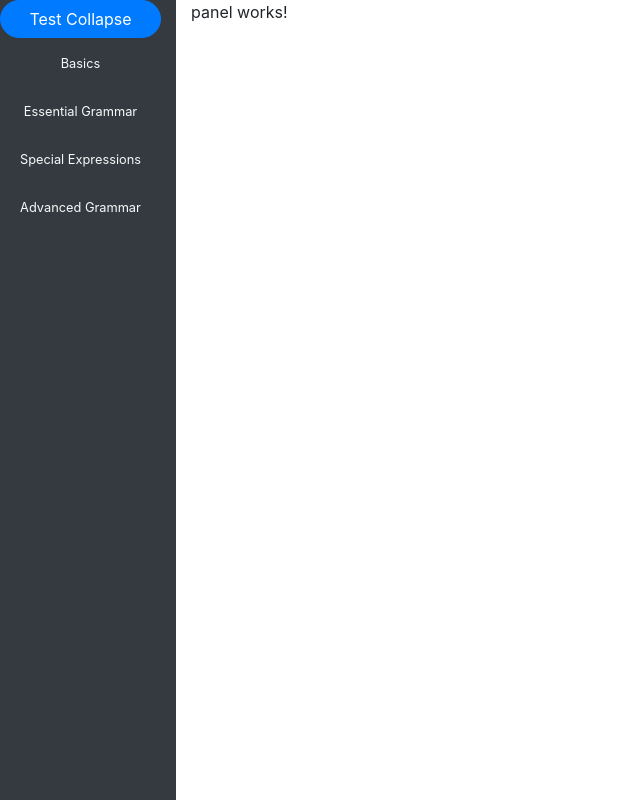
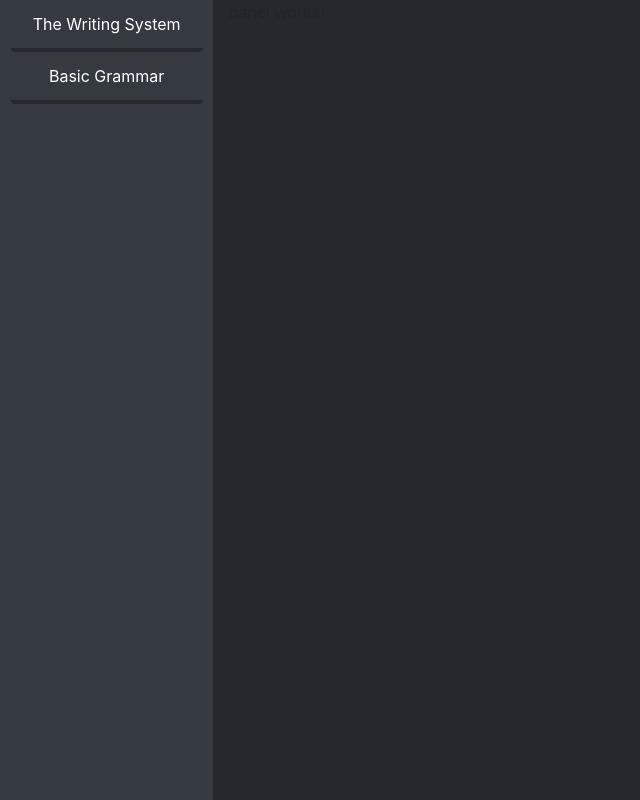
Before and after one commit to daverencordero/tae-kim-guidetojapanese-desktop, an Angular app in the folder guidetojapanese/: page / in a window 1280 px wide. Shown: the whole page, without its empty margins (0-640 px from the left). Built offline with nearby package versions, Linux system fonts and the light colour scheme.

Commit message:
Improved Navigation

```diff
--- a/guidetojapanese/src/app/app.component.html
+++ b/guidetojapanese/src/app/app.component.html
@@ -1,8 +1,10 @@
-<div class="row">
-  <div class="col-auto bg-dark rounded-0 border-0">
-    <app-navigation></app-navigation>
-  </div>
-  <div class="col">
-    <app-panel></app-panel>
+<div class="container-fluid">
+  <div class="row">
+    <div class="col-2 bg-dark p-0">
+      <app-navigation></app-navigation>
+    </div>
+    <div class="col">
+      <app-panel></app-panel>
+    </div>
   </div>
 </div>
--- a/guidetojapanese/src/app/navigation/navigation.component.css
+++ b/guidetojapanese/src/app/navigation/navigation.component.css
@@ -0,0 +1,37 @@
+.chapter-list-group{
+  width: 90%;
+}
+
+.chapter-header{
+  background-color: transparent;
+  color: white;
+  border: 0;
+  border-bottom: 3pt solid #25292d;
+}
+
+.chapter-items{
+  background-color: transparent;
+  padding: 0;
+  margin: 0;
+  border: 0;
+}
+
+.chapter-items button{
+  outline: none;
+  text-align: left;
+  background-color: #25292d;
+  border-radius: 5pt;
+  padding: 0 5pt;
+  margin: 5pt 0;
+  border: 0;
+}
+
+.chapter-subsections{
+  color: white;
+  margin: 5pt 0;
+}
+
+.row{
+  margin: auto;
+  height: 100vh;
+}
--- a/guidetojapanese/src/app/navigation/navigation.component.html
+++ b/guidetojapanese/src/app/navigation/navigation.component.html
@@ -1,33 +1,89 @@
 <!-- Side bar implementation -->
-<div class="container">
-  <div class="row">
-    <!-- List Group -->
-    <ul class="list-group bg-dark rounded-0 border-0 vh-100">
-        <!-- Section Title -->
-        <!-- Dropdown -->
-        <div class="btn btn-primary rounded-pill text-center" data-toggle="collapse" href="#collapse1" role="button">Test Collapse</div>
-        <div class="row">
-          <div class="col">
-            <div class="collapse" id="collapse1">
-              <div class="btn btn-primary">testing</div>
-            </div>
-          </div>
-        </div>
-        <!-- Dropdown END -->
-
-        <li class="list-group-item text-light bg-dark border-0 text-center">
-            <small>Basics</small>
-        </li>
-        <li class="list-group-item text-light bg-dark border-0 text-center">
-            <small>Essential Grammar</small>
-        </li>
-        <li class="list-group-item text-light bg-dark border-0 text-center">
-            <small>Special Expressions</small>
-        </li>
-        <li class="list-group-item text-light bg-dark border-0 text-center">
-            <small>Advanced Grammar</small>
-        </li>
-    </ul>
-    <!-- List Group END-->
-  </div>
+<div class="row d-flex justify-content-center overflow-auto ">
+  <ul class="chapter-list-group list-group">
+    <!--The Writing System-->
+    <li class="chapter-header list-group-item btn"
+        data-toggle="collapse" href="#writing-system" role="button">The Writing System</li>
+    <li class="chapter-items list-group-item collapse" id="writing-system">
+      <button class="btn-block">
+        <div class="chapter-subsections small">Chapter Overview</div>
+      </button>
+      <button class="btn-block">
+        <div class="chapter-subsections small">Hiragana</div>
+      </button>
+      <button class="btn-block">
+        <div class="chapter-subsections small">Hiragana Practice Examples</div>
+      </button>
+      <button class="btn-block">
+        <div class="chapter-subsections small">Katakana</div>
+      </button>
+      <button class="btn-block">
+        <div class="chapter-subsections small">Katakana Practice Examples</div>
+      </button>
+      <button class="btn-block">
+        <div class="chapter-subsections small">Kanji</div>
+      </button>
+    </li>
+    <!--The Writing System END-->
+    <!--Basic Grammar-->
+    <li class="chapter-header list-group-item btn"
+        data-toggle="collapse" href="#basic-grammar" role="button">Basic Grammar</li>
+    <li class="chapter-items list-group-item collapse" id="basic-grammar">
+      <button class="btn-block">
+        <div class="chapter-subsections small">Chapter Overview</div>
+      </button>
+      <button class="btn-block">
+        <div class="chapter-subsections small">Expressing State-of-being</div>
+      </button>
+      <button class="btn-block">
+        <div class="chapter-subsections small">State-of-being Practice Exercises</div>
+      </button>
+      <button class="btn-block">
+        <div class="chapter-subsections small">Introduction to Particles</div>
+      </button>
+      <button class="btn-block">
+        <div class="chapter-subsections small">Particle Practice Exercises</div>
+      </button>
+      <button class="btn-block">
+        <div class="chapter-subsections small">Adjectives</div>
+      </button>
+      <button class="btn-block">
+        <div class="chapter-subsections small">Adjective Practice Exercises</div>
+      </button>
+      <button class="btn-block">
+        <div class="chapter-subsections small">Verb Basics</div>
+      </button>
+      <button class="btn-block">
+        <div class="chapter-subsections small">Verb Practice Exercises</div>
+      </button>
+      <button class="btn-block">
+        <div class="chapter-subsections small">Negative Verbs</div>
+      </button>
+      <button class="btn-block">
+        <div class="chapter-subsections small">Negative Verbs Practice Exercises</div>
+      </button>
+      <button class="btn-block">
+        <div class="chapter-subsections small">Past Tense</div>
+      </button>
+      <button class="btn-block">
+        <div class="chapter-subsections small">Past Verb Practice Exercises</div>
+      </button>
+      <button class="btn-block">
+        <div class="chapter-subsections small">Particles Used with Verbs</div>
+      </button>
+      <button class="btn-block">
+        <div class="chapter-subsections small">Transitive and Intransitive Verbs</div>
+      </button>
+      <button class="btn-block">
+        <div class="chapter-subsections small">Relative Clause and Sentence Order</div>
+      </button>
+      <button class="btn-block">
+        <div class="chapter-subsections small">Noun Related Particles</div>
+      </button>
+      <button class="btn-block">
+        <div class="chapter-subsections small">Adverbs and Sentence-ending Particles</div>
+      </button>
+    </li>
+    <!--Basic Grammar END-->
+  </ul>
 </div>
--- a/guidetojapanese/src/styles.css
+++ b/guidetojapanese/src/styles.css
@@ -1,4 +1,5 @@
 /* You can add global styles to this file, and also import other style files */
 body{
   height: 100%;
+  background-color: #25292d;
 }
```
